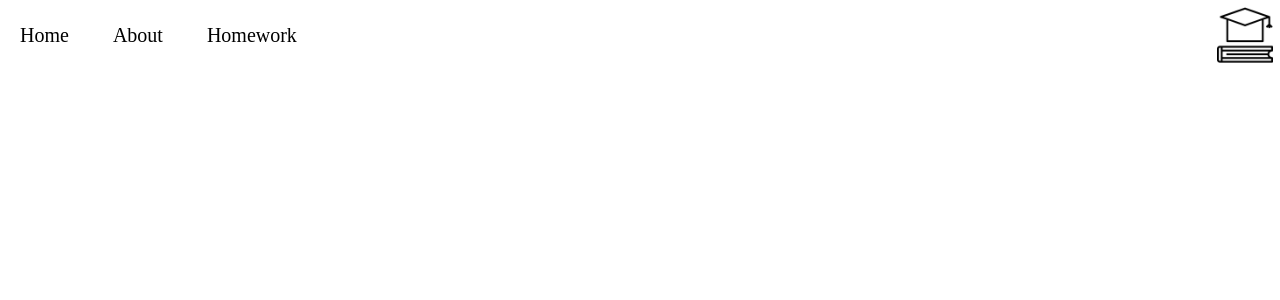
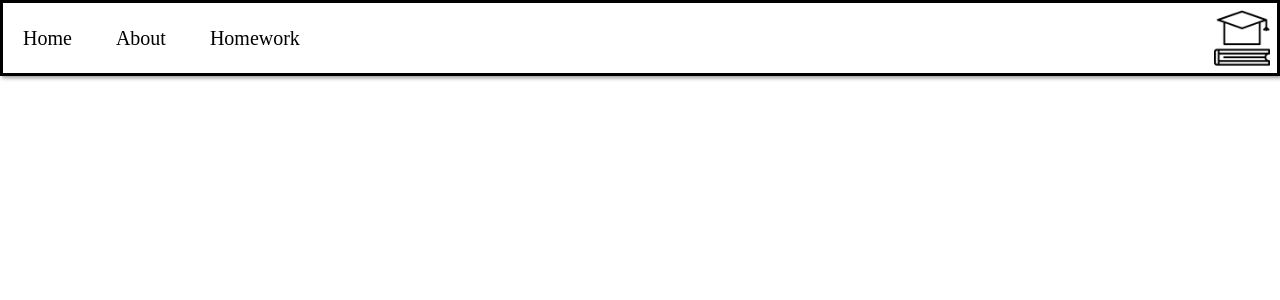
Before and after one commit to Battatt/battatt.github.io, a Flask app: page / in a window 1280 px wide. Shown: the top 300 px of the page. Run offline with Flask 3, Linux system fonts and the light colour scheme.

Commit message:
Update index.html

```diff
--- a/static/css/style.css
+++ b/static/css/style.css
@@ -21,6 +21,8 @@
     justify-content: space-between;
     align-items: center;
     flex-direction: row-reverse;
+    border: 3px solid black;
+    box-shadow: 2px 2px 4px rgba(0, 0, 0, 0.4);
 }
 
 .navbar ul {
```
